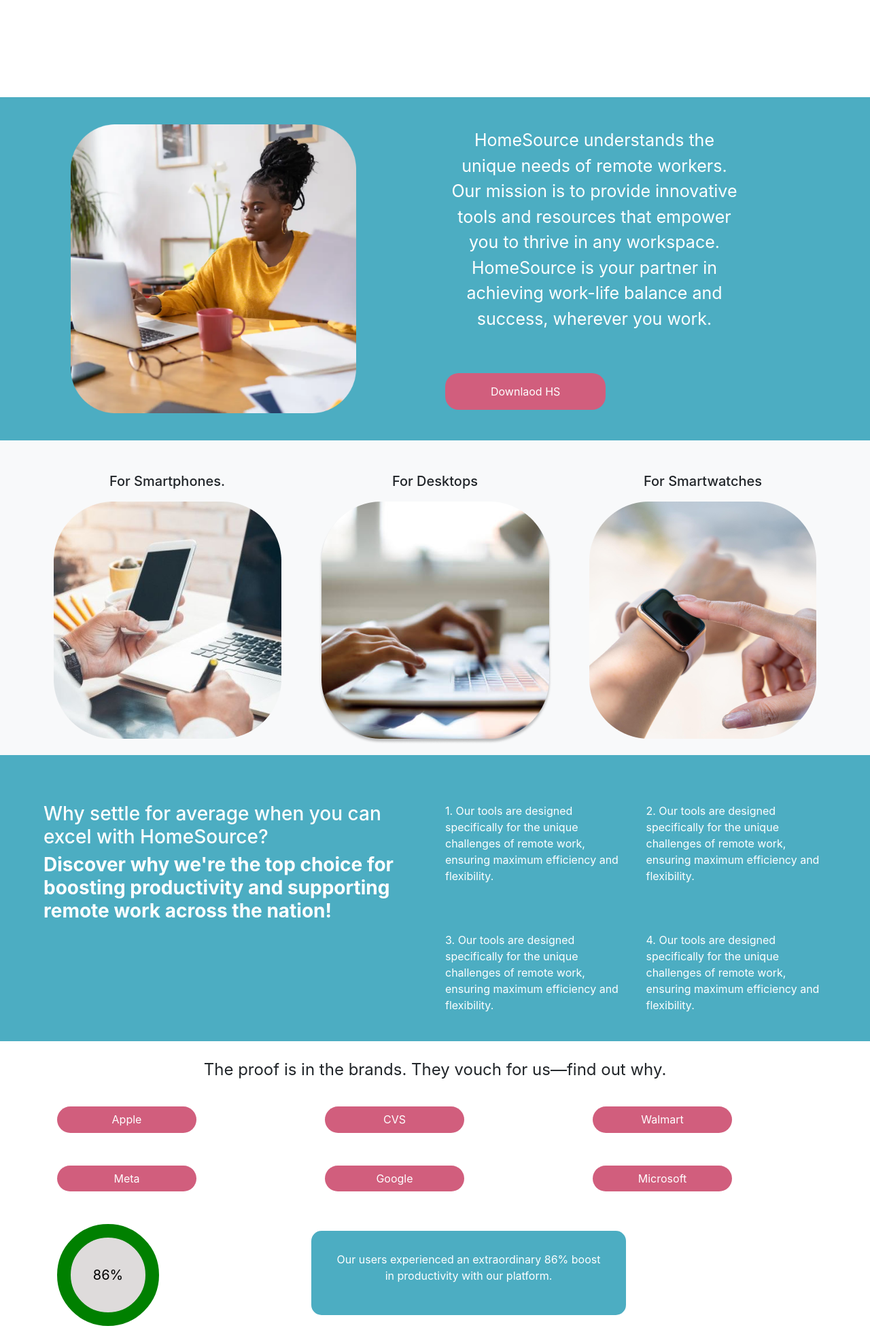
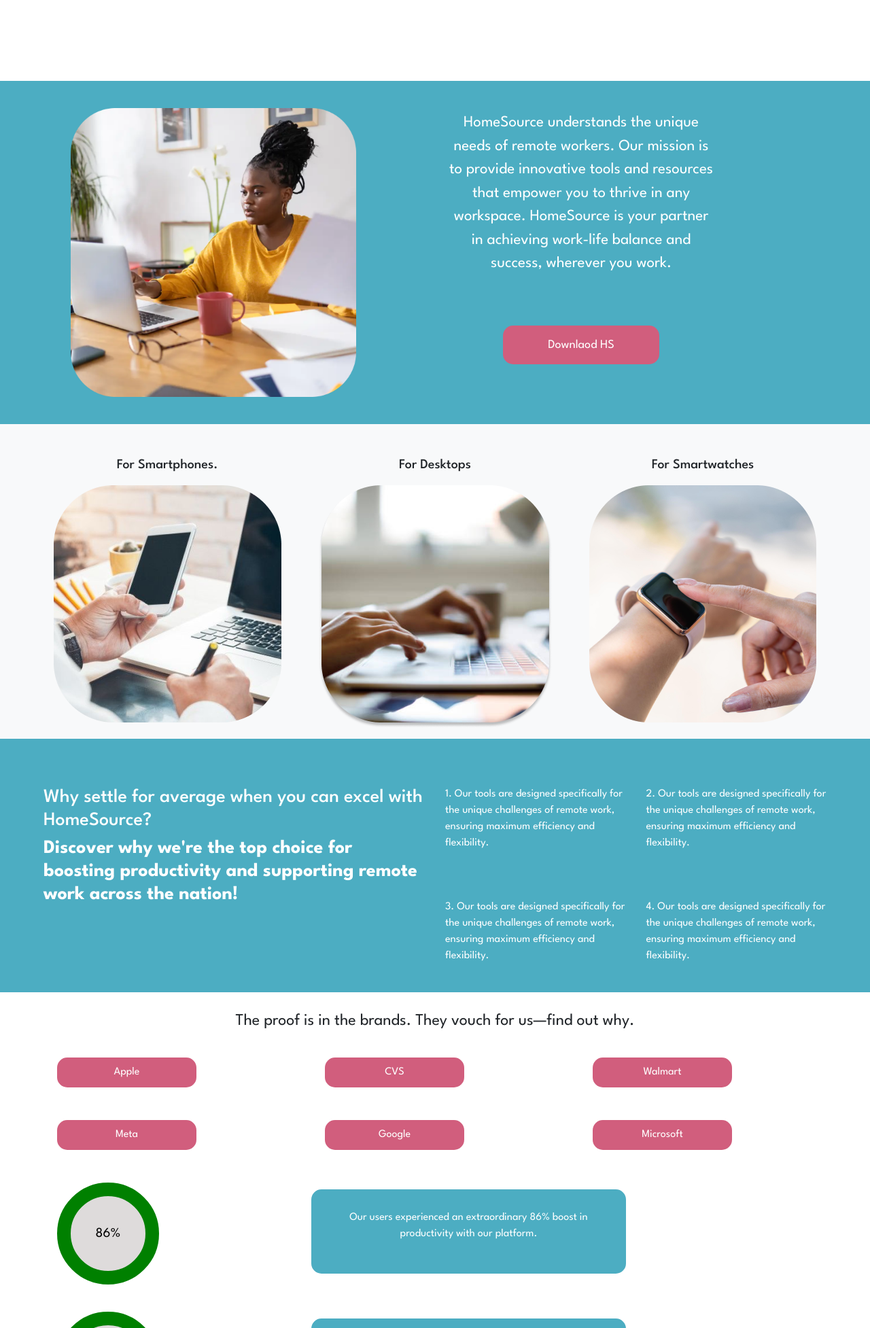
Before and after one commit to nilakande/Web-App, a plain HTML site: page index.html in a window 1280 px wide. Shown: the part 585-2539 px from the top of the page at 68% size. Drawn offline with nearby package versions, Linux system fonts and the light colour scheme.

Commit message:
changes done

```diff
--- a/index.html
+++ b/index.html
@@ -13,6 +13,7 @@
   <link rel="stylesheet" href="./style.css">
   <link rel="stylesheet" href="https://cdnjs.cloudflare.com/ajax/libs/normalize/5.0.0/normalize.min.css">
   <script src="https://kit.fontawesome.com/3b161c540c.js" crossorigin="anonymous"></script>
+  <link href="https://fonts.googleapis.com/css2?family=League+Spartan:wght@100..900&display=swap" rel="stylesheet">
   <link rel="stylesheet" href="./style.css">
 
 </head>
@@ -108,17 +109,18 @@
     <div class="container">
       <div class="row">
         <div class="col-md-6">
-          <img src="./image/Rectangle 324.png">
+          <img src="./image/Rectangle 324.png" class="img-fluid">
         </div>
         <div class="col-md-4">
-          <div class="img-box">
-            <p>HomeSource understands the unique needs of remote workers.
+          <div class="img-box d-flex flex-column justify-content-around align-items-center">
+            <p style="text-align: center;">HomeSource understands the unique needs of remote workers.
 
               Our mission is to provide innovative tools and resources that empower you to thrive in any workspace.
 
               HomeSource is your partner in achieving work-life balance and success, wherever you work.</p>
-          </div>
-          <a href="download.html" type="button" id="dwoload">Downlaod HS</a>
+              <a href="download.html" type="button" id="dwoload">Downlaod HS</a>
+            </div>
+          <!-- <a href="download.html" type="button" id="dwoload">Downlaod HS</a> -->
         </div>
       </div>
     </div>
@@ -198,22 +200,22 @@
     <div class="row">
 
       <div class="col-md-4 mb-2">
-        <button type="button" class="btn-block">Apple</button>
+        <div  class="btn-block">Apple</div>
       </div>
       <div class="col-md-4 mb-2">
-        <button type="button" class="btn-block">CVS</button>
+        <div type="button" class="btn-block">CVS</div>
       </div>
       <div class="col-md-4 mb-2">
-        <button type="button" class="btn-block">Walmart</button>
+        <div type="button" class="btn-block">Walmart</div>
       </div>
       <div class="col-md-4 mb-2">
-        <button type="button" class="btn-block">Meta</button>
+        <div type="button" class="btn-block">Meta</div>
       </div>
       <div class="col-md-4 mb-2">
-        <button type="button" class="btn-block">Google</button>
+        <div type="button" class="btn-block">Google</div>
       </div>
       <div class="col-md-4 mb-2">
-        <button type="button" class="btn-block">Microsoft</button>
+        <div type="button" class="btn-block">Microsoft</div>
       </div>
     </div>
   </div>
@@ -280,7 +282,7 @@
             <h5>
               Create an Account and transform your remote work experience!
               <div class="my-3 py-3">
-                <button id="dwoload">Add This Source</button>
+                <div id="dwoload">Add This Source</div>
               </div>
           </div>
         </div>
@@ -290,7 +292,7 @@
   <footer class="footer">
     <div class="container row">
       <div class="footer-col">
-        <img src="./image/image 1.png" class="cta-logo hide-on-desktop">
+        <img src="./image/image 1.png" class="cta-logo hide-on-desktop" style="width: 85px;">
       </div>
       <div class="footer-col">
         <h4>Get In Touch</h4>
--- a/style.css
+++ b/style.css
@@ -1,5 +1,7 @@
 @charset "UTF-8";
-
+*{
+  font-family: "League Spartan", sans-serif;
+}
 nav {
   margin: auto;
   display: flex;
@@ -92,24 +94,30 @@ header.masthead h1 {
 
 .slider .img-box {
   line-height: 1.5;
-  padding: 45px 0px;
+  /* padding: 45px 0px; */
   color: #fff;
-  text-align: center;
-  width: 439px;
+  /* text-align: center; */
+  width: 400px;
+  padding:30px 5px;
+  height: 100%;
 }
 
 .img-box p {
-  font-size: 25px;
+  font-size: 23px;
+  padding-top:15px;
 }
 
 #dwoload {
   text-decoration: none;
   background: #D15E7D;
   border: none;
-  padding: 15px 67px;
-  border-radius: 20px;
+  padding: 15px 50px;
+  border-radius: 15px;
   color: #fff;
   margin: auto;
+  text-align: center;
+  font-size: 18px;
+  width: 230px;
   /*display: flex;*/
 }
 
@@ -286,8 +294,9 @@ h5 {
   width: 205px;
   margin: 20px;
   padding: 10px;
-  border-radius: 40px;
+  border-radius: 15px;
   color: #fff;
+  text-align: center;
 }
 
 /* Custom CSS for full-width image container */
```
